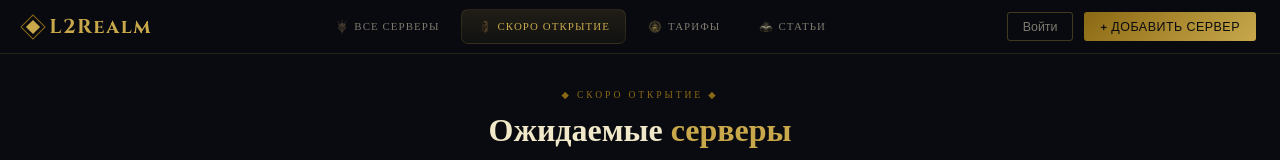
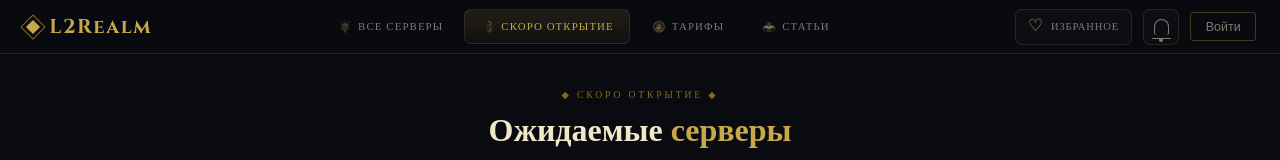
Before and after one commit to ManaboRi/L2Realm, a Next.js app in the folder frontend/: page /coming-soon in a window 1280 px wide. Shown: the top 160 px of the page. Built offline with nearby package versions, Linux system fonts and the light colour scheme; no server answers; a web font is replaced by a local one.

Commit message:
Polish homepage cards and header actions

```diff
--- a/frontend/src/app/pricing/page.module.css
+++ b/frontend/src/app/pricing/page.module.css
@@ -64,6 +64,7 @@
   position: relative; overflow: hidden;
 }
 .tierVip   { border-color: var(--gold-d); box-shadow: 0 0 18px rgba(200,168,75,.08); }
+.tierFree  { border-color: rgba(120, 174, 232, .35); }
 .tierBoost { border-color: rgba(240,140,70,.4); }
 .tierSod   { border-color: rgba(90,180,130,.35); }
 .tierSoonVip { border-color: rgba(200,168,75,.55); box-shadow: inset 0 1px 0 rgba(255,255,255,.04), 0 0 22px rgba(200,168,75,.07); overflow: visible; z-index: 5; }
@@ -81,6 +82,7 @@
   letter-spacing: .1em; text-transform: uppercase;
 }
 .badgeBoost { background: linear-gradient(135deg, #F08C46, #CC4A2A); color: #fff; }
+.badgeFree  { background: linear-gradient(135deg, #385f8f, #78aee8); color: #fff; }
 .badgeSod   { background: linear-gradient(135deg, #5AB482, #2D8A58); color: #fff; }
 .badgeSoonVip { background: linear-gradient(135deg, #E8DDBA, #C9A84C); color: #090B10; }
 .tierPrice { font-family: 'Cinzel', serif; font-size: 1.1rem; color: var(--gold); font-weight: 600; white-space: nowrap; }
--- a/frontend/src/app/profile/page.tsx
+++ b/frontend/src/app/profile/page.tsx
@@ -211,7 +211,7 @@ export default function ProfilePage() {
       })()}
 
       {/* ── Избранное ────────────────────────────── */}
-      <section style={cardStyle}>
+      <section id="favorites" style={{ ...cardStyle, scrollMarginTop: '72px' }}>
         <div style={sectionTitleStyle}>Избранные серверы</div>
         {favLoading ? (
           <p style={{ color: 'var(--text3)', margin: 0 }}>Загрузка...</p>
--- a/frontend/src/components/Header.module.css
+++ b/frontend/src/components/Header.module.css
@@ -165,8 +165,82 @@
   white-space: nowrap;
 }
 
-.addBtn { display: inline-block; }
-.addBtnShort { display: none; padding: .38rem .65rem; }
+.favoritesChip {
+  min-height: 36px;
+  display: inline-flex;
+  align-items: center;
+  gap: .45rem;
+  padding: 0 .75rem;
+  border: 1px solid var(--border);
+  border-radius: 7px;
+  background: rgba(255,255,255,.02);
+  color: var(--text2);
+  font-family: 'Cinzel', serif;
+  font-size: .66rem;
+  letter-spacing: .08em;
+  text-transform: uppercase;
+  transition: border-color .18s, background .18s, color .18s, transform .08s;
+}
+.favoritesChip:hover {
+  color: var(--gold);
+  border-color: rgba(200,168,75,.34);
+  background: rgba(200,168,75,.07);
+}
+.favoritesChip:active,
+.notifyBtn:active { transform: translateY(1px); }
+.favoritesIcon {
+  color: var(--gold);
+  font-size: 1.05rem;
+  line-height: 1;
+}
+
+.notifyBtn {
+  width: 36px;
+  height: 36px;
+  display: inline-flex;
+  align-items: center;
+  justify-content: center;
+  border: 1px solid var(--border);
+  border-radius: 7px;
+  background: rgba(255,255,255,.02);
+  color: var(--text2);
+  transition: border-color .18s, background .18s, color .18s, transform .08s;
+}
+.notifyBtn:hover {
+  color: var(--gold);
+  border-color: rgba(200,168,75,.34);
+  background: rgba(200,168,75,.07);
+}
+.bellIcon {
+  position: relative;
+  width: 15px;
+  height: 16px;
+  display: inline-block;
+  border: 1.6px solid currentColor;
+  border-bottom: 0;
+  border-radius: 9px 9px 3px 3px;
+}
+.bellIcon::before {
+  content: '';
+  position: absolute;
+  left: -3px;
+  right: -3px;
+  bottom: -4px;
+  border-bottom: 1.6px solid currentColor;
+  border-radius: 999px;
+}
+.bellIcon::after {
+  content: '';
+  position: absolute;
+  left: 50%;
+  bottom: -7px;
+  width: 4px;
+  height: 4px;
+  border-radius: 50%;
+  background: currentColor;
+  transform: translateX(-50%);
+}
+
 .loginBtn { white-space: nowrap; }
 
 /* Бургер — иконка три полоски, видим только на mobile */
@@ -288,15 +362,15 @@
     font-size: .82rem;
   }
 
-  /* «+ Добавить сервер» — полная ширина */
-  .addBtn {
-    display: block;
+  .favoritesChip {
     width: 100%;
-    text-align: center;
-    padding: .55rem 1rem;
-    font-size: .8rem;
+    justify-content: center;
+    min-height: 42px;
   }
-  .addBtnShort { display: none; }
+  .notifyBtn {
+    width: 100%;
+    min-height: 42px;
+  }
 }
 
 @media (max-width: 380px) {
--- a/frontend/src/components/Header.tsx
+++ b/frontend/src/components/Header.tsx
@@ -88,6 +88,13 @@ export function Header() {
           </nav>
 
           <div className={styles.right}>
+            <Link href="/profile#favorites" className={styles.favoritesChip} title="Избранные серверы" onClick={closeMenu}>
+              <span className={styles.favoritesIcon}>♡</span>
+              <span>Избранное</span>
+            </Link>
+            <button type="button" className={styles.notifyBtn} title="Уведомления" aria-label="Уведомления">
+              <span className={styles.bellIcon} />
+            </button>
             {user ? (
               <Link href="/profile" className={styles.profileChip} title="Личный кабинет" onClick={closeMenu}>
                 {user.avatar ? (
@@ -102,8 +109,6 @@ export function Header() {
                 Войти
               </button>
             )}
-            <Link href="/add" className={`btn-primary ${styles.addBtn}`} onClick={closeMenu}>+ Добавить сервер</Link>
-            <Link href="/add" className={`btn-primary ${styles.addBtnShort}`} title="Добавить сервер" onClick={closeMenu}>+</Link>
           </div>
         </div>
       </header>
```
Also changed, not shown: frontend/src/app/HomeClient.tsx (+28 -14 lines), frontend/src/app/page.module.css (+47 -10 lines), frontend/src/app/pricing/PricingClient.tsx (+25 -0 lines).
